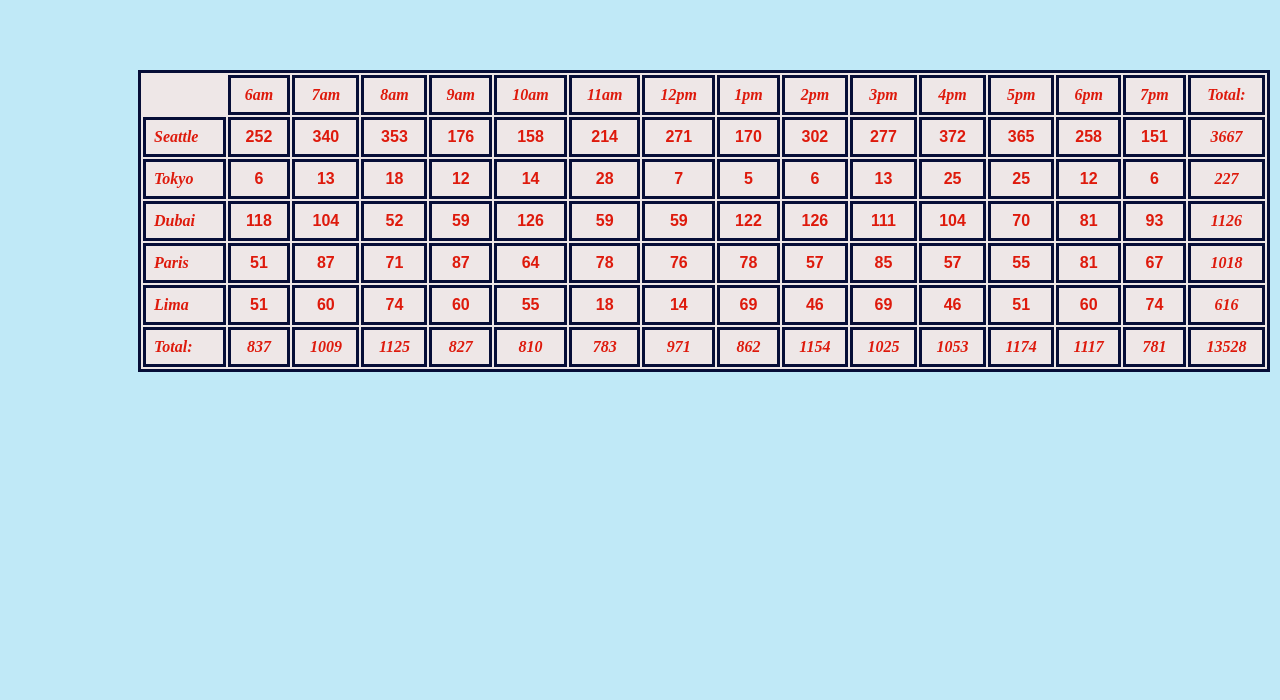
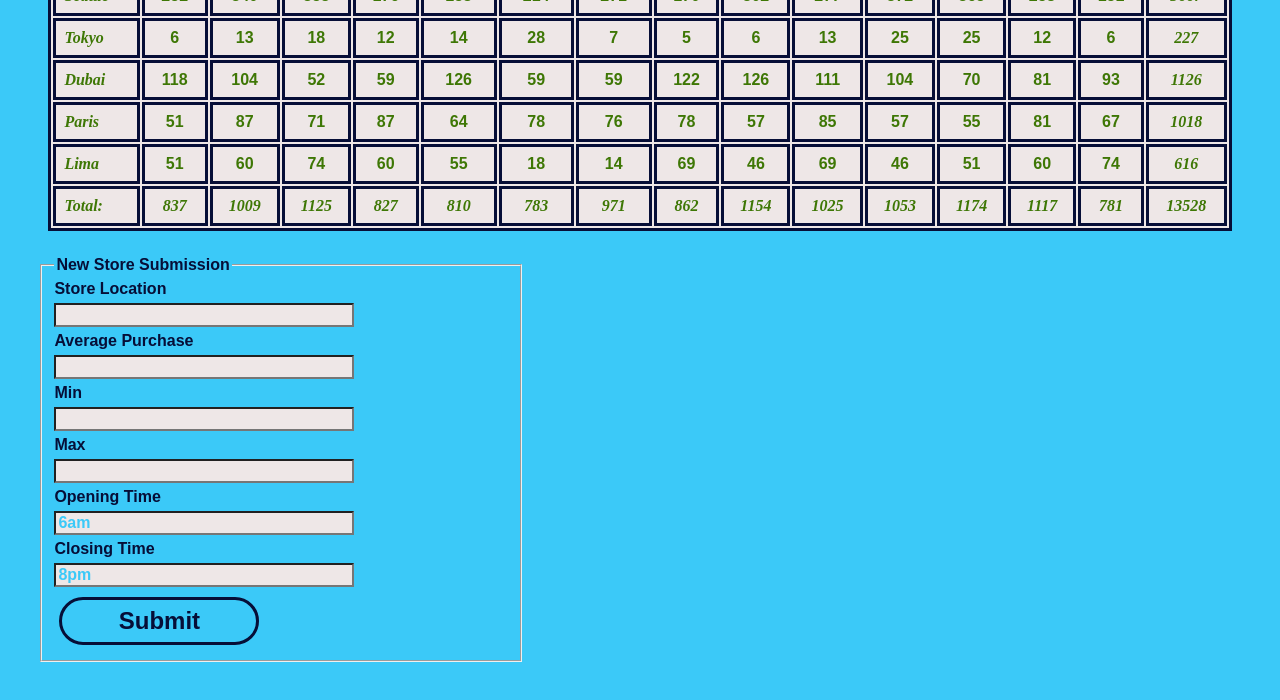
Before and after one commit to msteeledadzie422/cookie-stand, a plain HTML site: page sales.html in a window 1280 px wide. Shown: the part 206-906 px from the top of the page. Before the commit the page ends 800 px from the top, so only its background shows below. Drawn offline with Linux system fonts and the light colour scheme.

Commit message:
pushing code for form and addtl css styling

```diff
--- a/css/style.css
+++ b/css/style.css
@@ -3,31 +3,39 @@
     font-family: 'Balsamiq Sans', cursive;
     font-family: 'Economica', sans-serif;
     box-sizing: border-box;
-    --bg-color-1: #c0e9f7;
+    --bg-color-1: #3bc9f8;
     --highlight-color-1: #060e37;
     --highlight-color-2: #060e37;
-    --highlight-color-3: #de1a0c;
+    --highlight-color-3: #3e7705;
     --highlight-color-4: hsl(0, 0%, 43%);
     --highlight-color-5: hsl(0, 17%, 92%);
     list-style: none;
 }
 
 body {
+    display: flex;
+    flex-direction: column;
     background-color: var(--bg-color-1);
     color: var(--highlight-color-4);
-    width: 90vw;
-    margin: 10% 10% 10% 10%;
-    display: grid;
-    grid-template-rows: 10% 90%;
+    margin: 3% 3% 3% 3%;
+}
+
+.locations {
+    float: left;
+}
+
+.bottomimages {
+    float: right;
 }
 
 nav {
-    position: fixed;
     display: flex;
     flex-direction: row;
+    justify-content: space-evenly;
     overflow: hidden;
-    width: 100vw;
     background-color: var(--bg-color-1);
+    text-align: center;
+    margin-bottom: 25px;
 }
 
 nav a {
@@ -41,16 +49,13 @@ nav a:hover {
     color: #07ff45;
 }
 
-main {
-    margin-top: 12%;
-}
-
 table {
     border: 3px solid var(--highlight-color-1);
     background-color: var(--highlight-color-5);
     width: calc(100% - 20px);
     margin: 10px;
     overflow-x: scroll;
+    margin-bottom: 25px;
 }
 
 h1 {
@@ -92,11 +97,61 @@ td, th, tr {
     font-family: Poiret One;
 }
 
-#bottomimages {
+form {
+    background-color: var(--bg-color-1);
+    border-color: var(--highlight-color-4);
+    color: var(--highlight-color-2);
     display: flex;
+    flex-direction: column;
+    justify-content: center;
+    font-weight: bold;
 }
 
-.column {
-    flex: 16.66%;
-    padding: 5px;
+fieldset {
+    display: flex;
+    flex-direction: column;
+    gap: 5px;
+    width: 40%;
+    justify-content: space-evenly;
 }
+
+.label {
+    justify-self: left;
+}
+
+.input {
+    justify-self: right;
+}
+
+form > fieldset {
+    display: flex;
+    flex-direction:column;
+}
+
+#store, #avg, #min, #max, #open, #close {
+    width: 300px;
+}
+
+input[type="text"], input[type="number"], textarea, select {
+
+    background-color : var(--highlight-color-5);
+    color: var(--bg-color-1);
+    font-weight: bold;
+    font-size: 1rem;
+
+  }
+
+button {
+    background-color: var(--bg-color-1);
+    border: 3px solid var(--highlight-color-2);
+    border-radius: 200px;
+    color: var(--highlight-color-2);
+    font-weight: bold;
+    font-size: 1.5rem;
+    margin: 5px;
+    height: 3rem;
+    bottom: 5px;
+    grid-column: 2/3;
+    justify-self: center;
+    width: 200px;
+}
--- a/js/app.js
+++ b/js/app.js
@@ -3,6 +3,7 @@
 let dailyTotalArray = [];
 let storeLocationArray = [];
 
+let submitForm = document.getElementById('newStoreForm');
 let tableEl = document.getElementById('salesprojections');
 
 function hourlyCookies(max, min, avg, open = 6, close = 19) {
@@ -125,3 +126,35 @@ function renderFooter() {
 renderHeader()
 renderStoreLocationArray()
 renderFooter()
+
+function logStore(e) {
+
+  e.preventDefault();
+  let userInput = e.target;
+  let store = userInput.store.value
+  let close = parseInt(userInput.close.value);
+  close += 12;
+  console.log(typeof (close))
+  let open = parseInt(userInput.open.value);
+  let avg = parseInt(userInput.avg.value);
+  let max = parseInt(userInput.max.value);
+  let min = parseInt(userInput.min.value);
+
+  new CookieShop(store, min, max, avg, open, close);
+  console.log(storeLocationArray)
+
+  let tableRows = document.querySelectorAll('tr')
+
+
+  for (let i = 0; i < (storeLocationArray.length + 1); i++) {
+      if (tableRows.length > 0) {
+          tableEl.deleteRow(0);
+      }
+  }
+
+  renderHeader()
+  renderStoreLocationArray()
+  renderFooter()
+}
+
+submitForm.addEventListener("submit", logStore);
--- a/sales.html
+++ b/sales.html
@@ -22,6 +22,24 @@
         <table id="salesprojections">
 
         </table>
+        <form name="form1" id="newStoreForm">
+            <fieldset>
+                <legend>New Store Submission</legend>
+                    <label class="label" for="store">Store Location</label>
+                    <input type="text" name="store" id="store" required>
+                    <label class="label"  for="avg">Average Purchase</label>
+                    <input type="number" name="avg" step="0.01" id="avg" required>
+                    <label class="label"  for="min">Min</label>
+                    <input type="number" name="min" id="min" required>
+                    <label class="label"  for="">Max</label>
+                    <input type="number" name="max" id="max" required>
+                    <label class="label"  for="">Opening Time</label>
+                    <input type="text" name="open" id="open" min="0" max="12" value="6am">
+                    <label class="label"  for="">Closing Time</label>
+                    <input type="text" class="input" name="close" id="close" min="0" max="12" value="8pm">
+                <button type="submit" id='input_submit'>Submit</button>
+            </fieldset>
+        </form>
     </main>
     <script src="js/app.js"></script>
 </body>
```
Also changed, not shown: index.html (+6 -5 lines).
